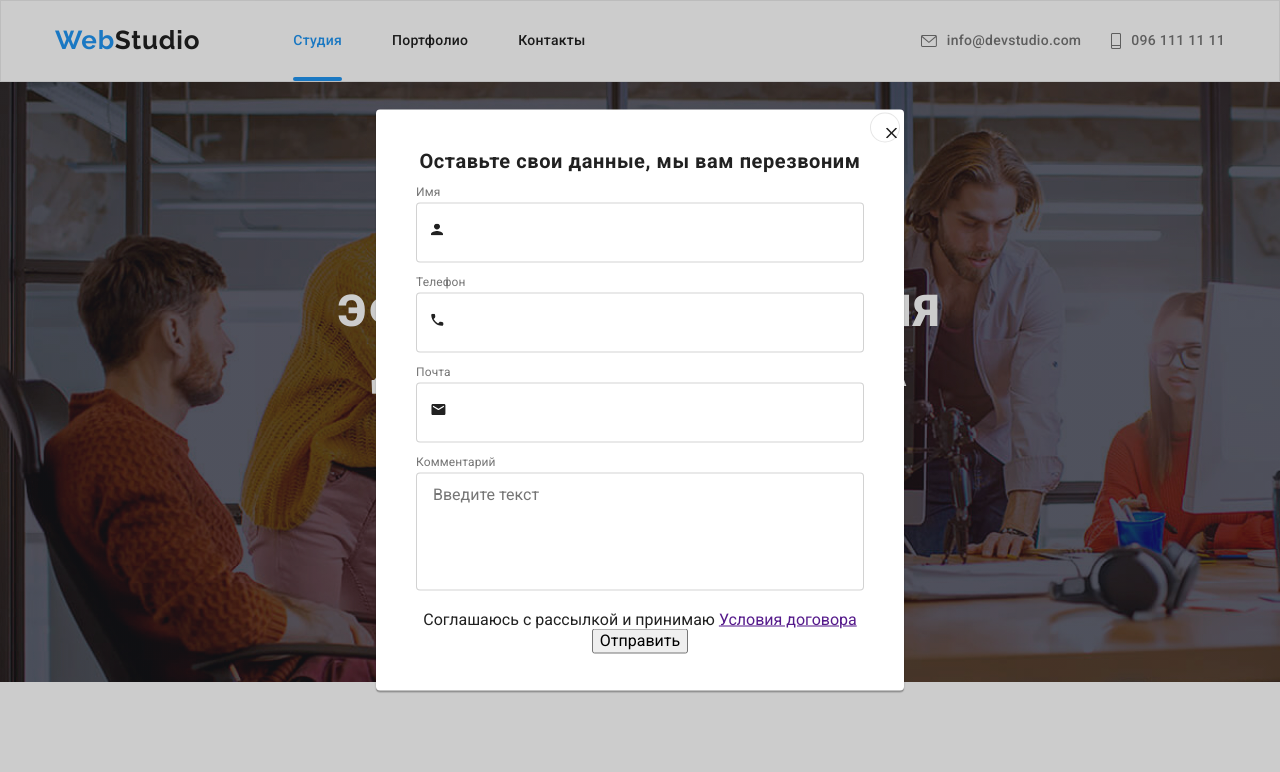
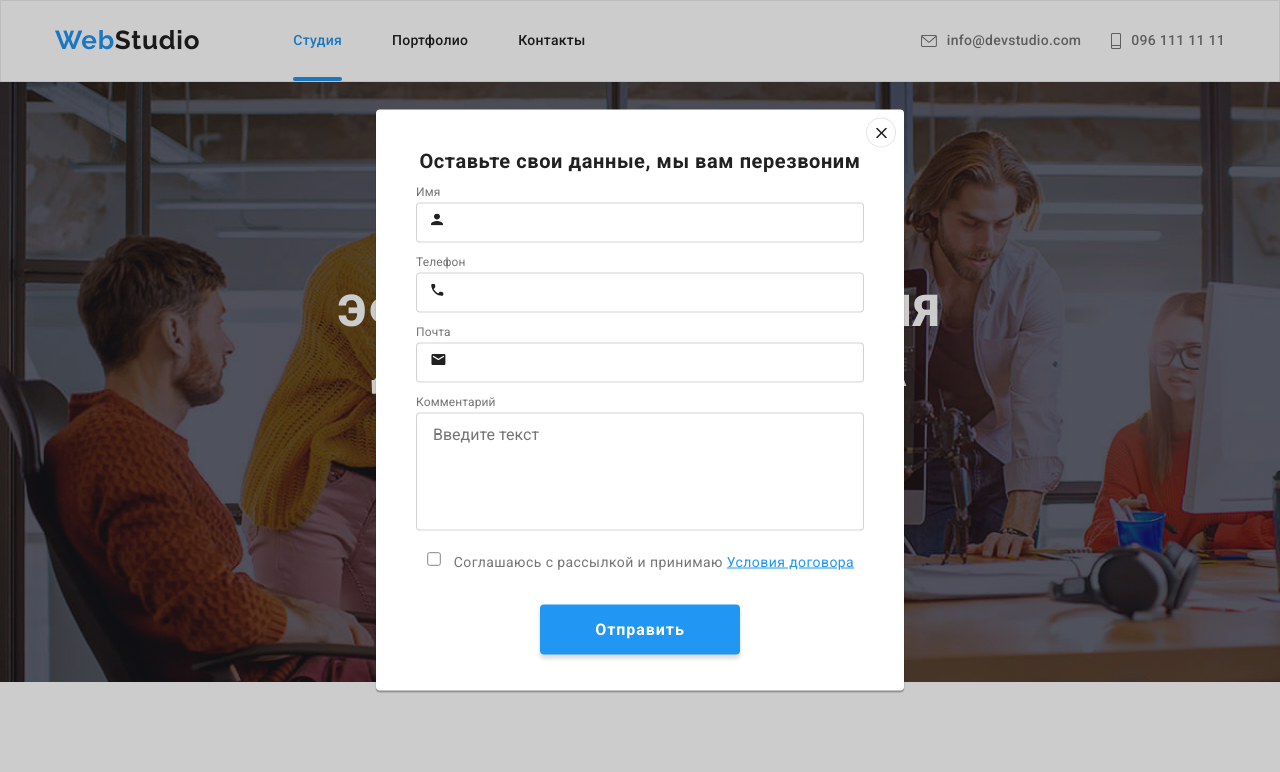
Before and after one commit to ChykhladzeMary/goit-markup-hw-06, a plain HTML site: page index.html in a window 1280 px wide. Both pictures are taken after a click on the button "Заказать услугу". Shown: the top 772 px of the page. Drawn offline with nearby package versions, Linux system fonts and the light colour scheme.

Commit message:
дорабатывает модальное окно

```diff
--- a/css/styles.css
+++ b/css/styles.css
@@ -831,9 +831,9 @@ transition: background-color var(--animation);
     position: absolute;
     width: 30px;
     height: 30px;
-    top: 3px;
-    right: 4px;
-    padding: 0;
+    top: 8px;
+    right: 8px;
+    margin-left: auto;
     border-radius: 50%;
     border: 1px solid rgba(0, 0, 0, 0.1);
     background-color: #ffffff;
@@ -841,7 +841,23 @@ transition: background-color var(--animation);
     align-items: center;
     justify-content: center;
 }
+.modal-close {
+    fill: var(--main-color);
+    transition: var(--animation);
+    cursor: pointer;
+}
+.modal-close:hover {
+fill: var(--accent-color);
+}
+.modal-icon {
+    position: absolute;
+    top: 50%;
+    left: 15px;
+    fill: var(--main-color);
 
+    display: inline-block;
+    transition: fill var(--animation)
+}
 
 .animation-description {
     display: block;
@@ -945,13 +961,12 @@ background-color: var(--accent-color);
 
 .modal-input {
 
+    cursor: pointer;
+       margin: 0;
+        padding: 11px 12px 11px 42px;
 
-       margin: 0;
-       padding: 30px 40px 28px 40px;
-        width: 448px;
         height: 40px;
-        left: 576px;
-        top: 314px;
+
     font: inherit;
         border: 1px solid rgba(33, 33, 33, 0.2);
         border-radius: 4px;
@@ -964,16 +979,9 @@ background-color: var(--accent-color);
 .modal-input:focus {
     border-color: var(--accent-color);
     outline: none;
+
 }
-.modal-icon {
-    position: absolute;
-        top: 50%;
-        left: 15px;
-        fill: var(--main-color);
 
-       display: inline-block;
-        transition: fill 250ms cubic-bezier(0.4, 0, 0.2, 1);
-}
 .modal-form {
     box-sizing: border-box;
     width: 448px;
@@ -1025,7 +1033,7 @@ background-color: var(--accent-color);
 padding: 12px 16px;
     width: 448px;
     border: 1px solid rgba(33, 33, 33, 0.2);
-
+   cursor: pointer;
     box-sizing: border-box;
     border-radius: 4px;
     resize: none;
@@ -1039,3 +1047,62 @@ padding: 12px 16px;
     border-color: var(--accent-color);
     outline: none;
 }
+
+.policy-text {
+    font-family: 'Roboto';
+        font-style: normal;
+        font-weight: 400;
+        font-size: 14px;
+        line-height: 1.7;
+
+
+        letter-spacing: 0.03em;
+
+        color: var(--secondary-color)
+}
+
+.modal-policy {
+    display: flex;
+        justify-content: center;
+        text-align: center;
+            margin-bottom: 30px;
+            padding: 0;
+}
+
+.policy-input {
+width: 16px;
+height: 15px;
+display: inline-block;
+background-color: var(--main-color);
+border-radius: 2px;
+margin-right: 8px;
+    transform: scale(0.9);
+        transition: transform var(--animation), background-color var(--animation), border-color var(--animation)
+}
+.agreement {
+
+    color: var(--accent-color);
+}
+
+.modal-submit{
+    width: 200px;
+    height: 50px;
+    cursor: pointer;
+    border-style: none;
+    background: var(--accent-color);
+    box-shadow: 0px 4px 4px rgba(0, 0, 0, 0.15);
+    border-radius: 4px;
+    font-family: 'Roboto';
+        font-style: normal;
+        font-weight: 700;
+        font-size: 16px;
+        line-height: 1.9;
+        padding: 10px 55px;
+    transition: var(--animation);
+
+        align-items: center;
+        text-align: center;
+        letter-spacing: 0.06em;
+
+        color: var(--title-color);
+}
--- a/index.html
+++ b/index.html
@@ -73,7 +73,7 @@
 
 
                     <button class="modal-btn" data-modal-close>
-                        <svg class="modal-icon" width="11" height="11">
+                        <svg class="modal-close" width="11" height="11">
                             <use href="./images/icons.svg#icon-Vector-8"></use>
                         </svg>
                     </button>
@@ -114,8 +114,9 @@
 
                         <div class="modal-policy">
                             <label class="policy" for="policy">
-                                <input class="policy-input visually-hidden" type="checkbox" name="policy" id="policy" />
+                                <input class="policy-input" type="checkbox" name="policy" id="policy" />
                                 <span class="policy-check"></span>
+
                                 <span class="policy-text">Соглашаюсь с рассылкой и принимаю
                                     <a class="agreement" href="">Условия договора</a></span>
                             </label>
```
